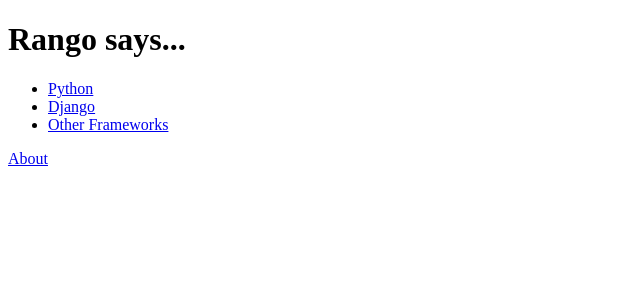
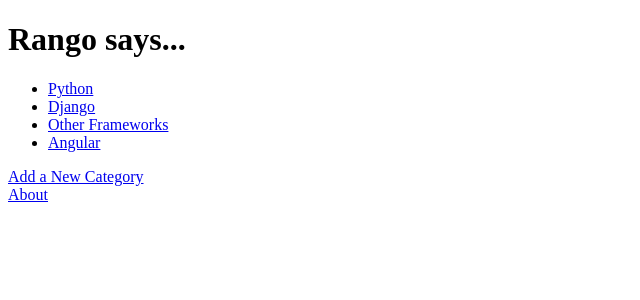
Before and after one commit to mscienski/rango, a Django app: page /rango/ in a window 1280 px wide. Shown: the top 300 px of the page, without its empty margins (0-640 px from the left). Run offline with Django 3.2, Linux system fonts and the light colour scheme; data comes from the database, SQL or seed files in the repository.

Commit message:
Completed Forms portion of tutorial

```diff
--- /dev/null
+++ b/rango/forms.py
@@ -0,0 +1,33 @@
+__author__ = 'idfl'
+
+from django import forms
+from rango.models import Page, Category
+
+
+class CategoryForm(forms.ModelForm):
+    name = forms.CharField(max_length=128, help_text="Please enter the category name.")
+    views = forms.IntegerField(widget=forms.HiddenInput(), initial=0)
+    likes = forms.IntegerField(widget=forms.HiddenInput(), initial=0)
+
+    class Meta:
+        model=Category
+
+
+class PageForm(forms.ModelForm):
+    title=forms.CharField(max_length=128, help_text="Please enter the title of the page.")
+    url=forms.URLField(max_length=200, help_text="Please enter the URL of the page.")
+    views = forms.IntegerField(widget=forms.HiddenInput(), initial=0)
+
+    class Meta:
+        model = Page
+        fields = ('title', 'url', 'views')
+
+    def clean(self):
+        cleaned_data = self.cleaned_data
+        url = cleaned_data.get('url')
+
+        if url and not url.startswith('http://'):
+            url = 'http://' + url
+            cleaned_data['url'] = url
+
+        return cleaned_data
--- a/rango/urls.py
+++ b/rango/urls.py
@@ -3,5 +3,7 @@
 
 urlpatterns = patterns('',
     url(r'^$', views.index, name='index'),
-    url(r'^category/(?P<category_name_url>\w+)/$', views.category, name='category')
+    url(r'^category/(?P<category_name_url>\w+)/$', views.category, name='category'),
+    url(r'^add_category/$', views.add_category, name='add_category'),
+    url(r'^category/(?P<category_name_url>\w+)/add_page/$', views.add_page, name='add_page'),
 )
--- /dev/null
+++ b/rango/utilities.py
@@ -0,0 +1,11 @@
+__author__ = 'idfl'
+
+
+def urlencoding(param):
+    param = param.__str__()
+    if '_' in param:
+        return param.replace('_', ' ')
+    elif ' ' in param:
+        return param.replace(' ', '_')
+    else:
+        return param
--- a/rango/views.py
+++ b/rango/views.py
@@ -3,16 +3,19 @@
 from django.template import RequestContext
 from django.shortcuts import render_to_response
 from rango.models import Category, Page
+from rango.utilities import urlencoding
+from rango.forms import CategoryForm
+from rango.forms import PageForm
 
 
 def index(request):
     context = RequestContext(request)
 
     category_list = Category.objects.order_by('-likes')[:5]
-    context_dict = {'categories':category_list}
+    context_dict = {'categories': category_list}
 
     for category in category_list:
-        category.url = category.name.replace(' ', '_')
+        category.url = urlencoding(param=category.name)
 
     return render_to_response('rango/index.html', context_dict, context)
 
@@ -20,9 +23,12 @@
 def category(request, category_name_url):
     context = RequestContext(request)
 
-    category_name = category_name_url.replace('_', ' ')
+    category_name = urlencoding(category_name_url)
 
-    context_dict = {'category_name': category_name}
+    context_dict = {
+        'category_name': category_name,
+        'category_name_url': category_name_url
+    }
 
     try:
         category = Category.objects.get(name=category_name)
@@ -36,3 +42,64 @@
         pass
 
     return render_to_response('rango/category.html', context_dict, context)
+
+
+def add_category(request):
+    context = RequestContext(request)
+
+    if request.method == 'POST':
+        form = CategoryForm(request.POST)
+
+        if form.is_valid():
+            form.save(commit=True)
+
+            return index(request)
+        else:
+            print form.errors
+    else:
+        form = CategoryForm()
+
+    return render_to_response('rango/add_category.html', {'form': form}, context)
+
+
+def add_page(request, category_name_url):
+    context = RequestContext(request)
+
+    category_name = urlencoding(param=category_name_url)
+    context_dict = {
+        'category_name_url': category_name_url,
+        'category_name': category_name,
+    }
+    try:
+        categoryvalue = Category.objects.get(name=category_name)
+
+        context_dict['category'] = categoryvalue
+    except Category.DoesNotExist:
+        pass
+
+    if request.method == 'POST':
+        form = PageForm(request.POST)
+
+        if form.is_valid():
+            page = form.save(commit=False)
+
+            try:
+                cat = Category.objects.get(name=category_name)
+                page.category = cat
+            except Category.DoesNotExist:
+                return render_to_response('rango/add_category.html', {}, context)
+
+            page.views = 0
+
+            page.save()
+
+            return category(request, category_name_url)
+        else:
+            print form.errors
+
+    else:
+        form = PageForm()
+
+        context_dict['form'] = form
+
+    return render_to_response('rango/add_page.html', context_dict, context)
--- a/templates/rango/category.html
+++ b/templates/rango/category.html
@@ -16,8 +16,10 @@
         {% else %}
             <strong>No pages in category.</strong>
         {% endif %}
+        <a href="{% url 'category' category_name_url %}add_page">Add a page</a></li>
     {% else %}
         The specified category {{ category_name }} does not exist!
     {% endif %}
+
 </body>
 </html>
--- a/templates/rango/index.html
+++ b/templates/rango/index.html
@@ -19,6 +19,7 @@
         <strong>There are no categories.</strong>
     {% endif %}
 
+    <a href="/rango/add_category">Add a New Category</a><br />
     <a href="/rango/about">About</a>
 </body>
 </html>
```
Also changed, not shown: templates/rango/add_category.html (added, +26 -0 lines), templates/rango/add_page.html (added, +30 -0 lines), rango.db, 4 other files.
